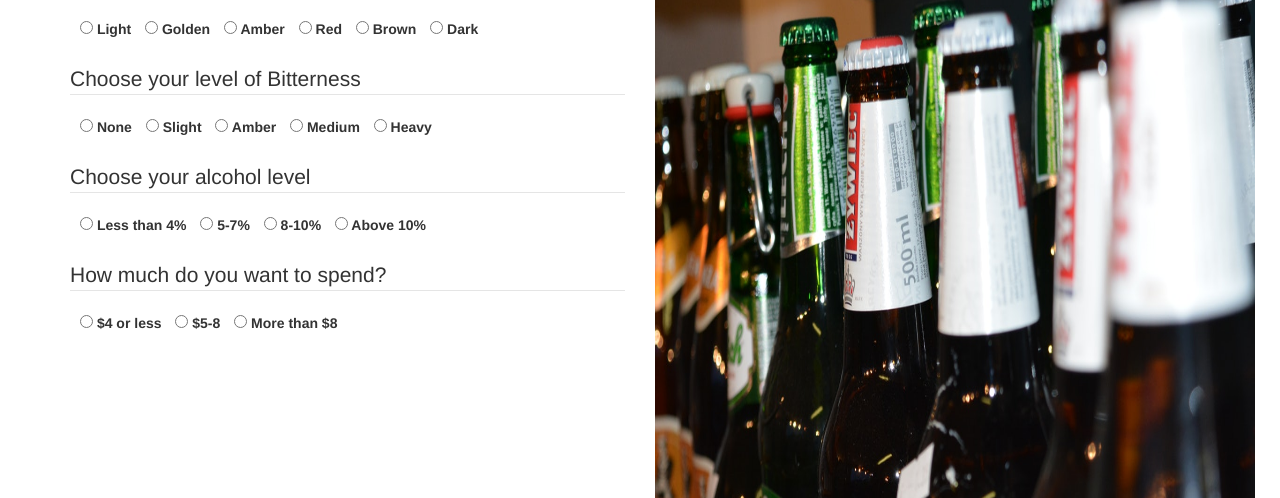
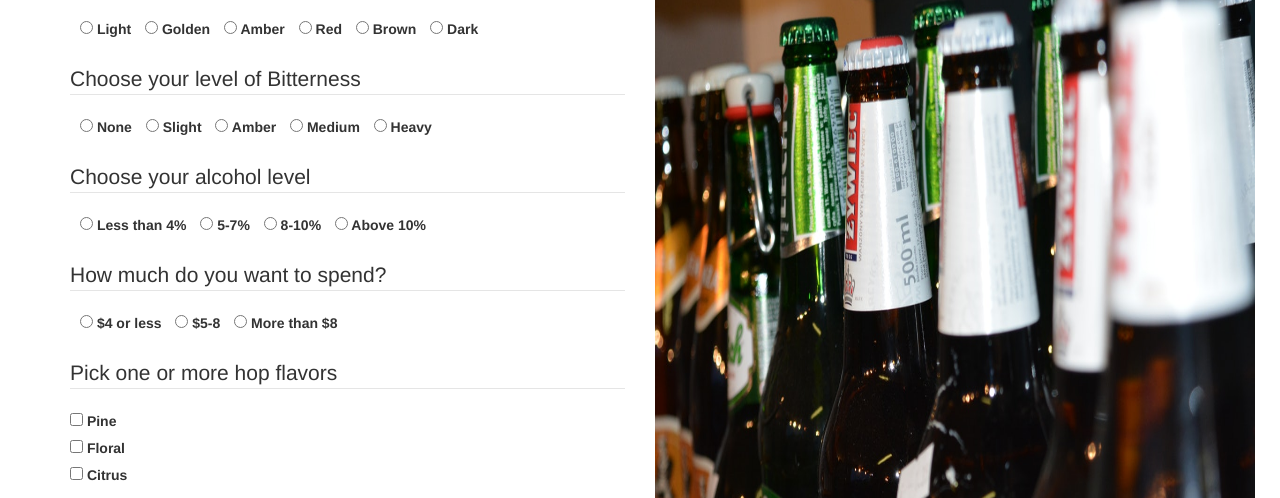
Before and after one commit to pnapper/beer-world, a plain HTML site: page index.html in a window 1280 px wide. Shown: the part 302-800 px from the top of the page. Drawn offline with nearby package versions, Linux system fonts and the light colour scheme.

Commit message:
Add additional questions to HTML

```diff
--- a/index.html
+++ b/index.html
@@ -104,6 +104,26 @@
                 More than $8
               </label>
             </div>
+            <br>
+            <legend>Pick one or more hop flavors</legend>
+            <div class="form-check form-check-inline">
+              <label class="form-check-label">
+                <input class="form-check-input" type="checkbox" value="pine">
+                Pine
+              </label>
+            </div>
+            <div class="form-check form-check-inline">
+              <label class="form-check-label">
+                <input class="form-check-input" type="checkbox" value="floral">
+                Floral
+              </label>
+            </div>
+            <div class="form-check form-check-inline">
+              <label class="form-check-label">
+                <input class="form-check-input" type="checkbox" value="Citrus">
+                Citrus
+              </label>
+            </div>
       </div>
         <div class=col-md-6>
           <img src="images/beer w labels.jpeg" height="700" width="600">
```
